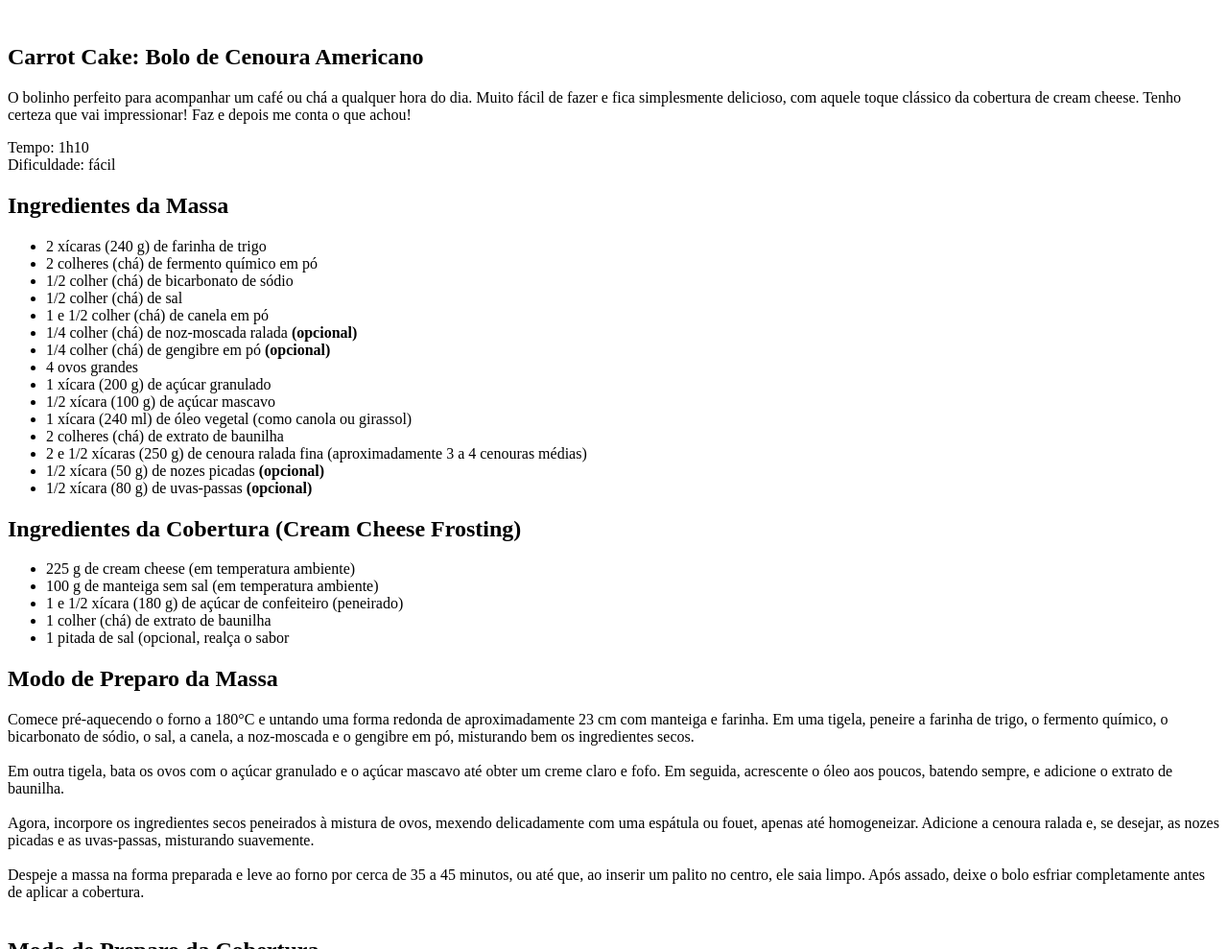
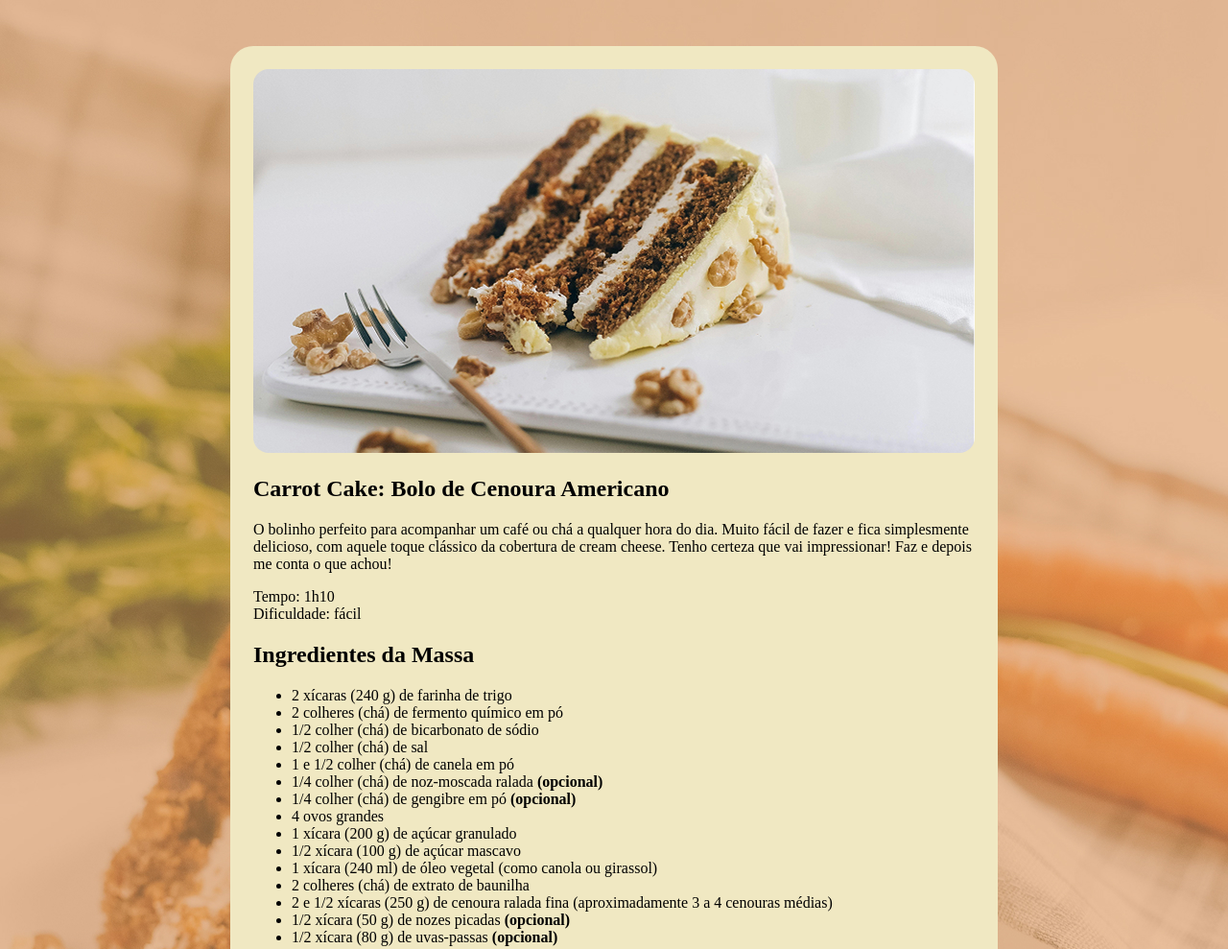
Before and after one commit to DenzelTognetti/Projeto-site-de-receita, a plain HTML site: page index.html in a window 1280 px wide. Shown: the top 989 px of the page at 96% size. Drawn offline with Linux system fonts and the light colour scheme; a web font is replaced by a local one.

Commit message:
page de fundo e imagem

```diff
--- a/index.html
+++ b/index.html
@@ -2,7 +2,6 @@
 <html lang="pt-br">
 
 <head>
-
     <link rel="preconnect" href="https://fonts.googleapis.com">
     <link rel="preconnect" href="https://fonts.gstatic.com" crossorigin>
 
@@ -12,12 +11,12 @@
 
     <link href="https://fonts.googleapis.com/css2?family=Alice&display=swap" rel="stylesheet">
 
+    <link rel="stylesheet" href="style.css">
 </head>
 
 <body>
-
     <div id="page">
-        <img src="" alt="">
+        <img src="assets/img1.1 1.jpg" alt="imagem de um bolo de cenoura americano com cobertura e recheio de creamcheese e nozes">
 
         <main>
             <section id="about">
@@ -25,7 +24,6 @@
                 <p>
                     O bolinho perfeito para acompanhar um café ou chá a qualquer hora do dia. Muito fácil de fazer e fica simplesmente delicioso, com aquele toque clássico da cobertura de cream cheese. Tenho certeza que vai impressionar! Faz e depois me conta o que achou!
                 </p>
-
                 <p>
                     Tempo: 1h10 <br>
                     Dificuldade: fácil
@@ -75,7 +73,6 @@
                 Despeje a massa na forma preparada e leve ao forno por cerca de 35 a 45 minutos, ou até que, ao inserir um palito no centro, ele saia limpo. Após assado, deixe o bolo esfriar completamente antes de aplicar a cobertura.<br><br>
                 </p>
 
-
                 <h2>Modo de Preparo da Cobertura</h2>
                 <p>
                     Na tigela da batedeira, coloque o cream cheese e a manteiga, ambos em temperatura ambiente, e bata até obter um creme liso e homogêneo. Aos poucos, adicione o açúcar de confeiteiro peneirado, batendo sempre até a mistura ficar cremosa e aerada.<br><br>
@@ -84,7 +81,6 @@
 
                     Com o bolo completamente frio, espalhe a cobertura de cream cheese generosamente sobre a superfície. Se quiser, finalize decorando com nozes picadas ou raspas de cenoura.
                 </p>
-
             </section>
         </main>
     </div>
--- a/style.css
+++ b/style.css
@@ -1,3 +1,17 @@
 body {
-    color: ;
+    background-image: url(assets/img3.1.jpg);
+    background-size: cover;
 }
+
+#page {
+    box-sizing: border-box;
+    width: 800px;
+    padding: 24px;
+    background-color: #F0E8C2;
+    border-radius: 24px;
+    margin: 48px auto;
+}
+
+img {
+    border-radius: 16px;
+}
```
Also changed, not shown: assets/img1.1 1.jpg (added), assets/img1.1.jpg (added), assets/img1.jpg (added), assets/img2.jpg (added), assets/img3.1.jpg (added), 4 other files.
